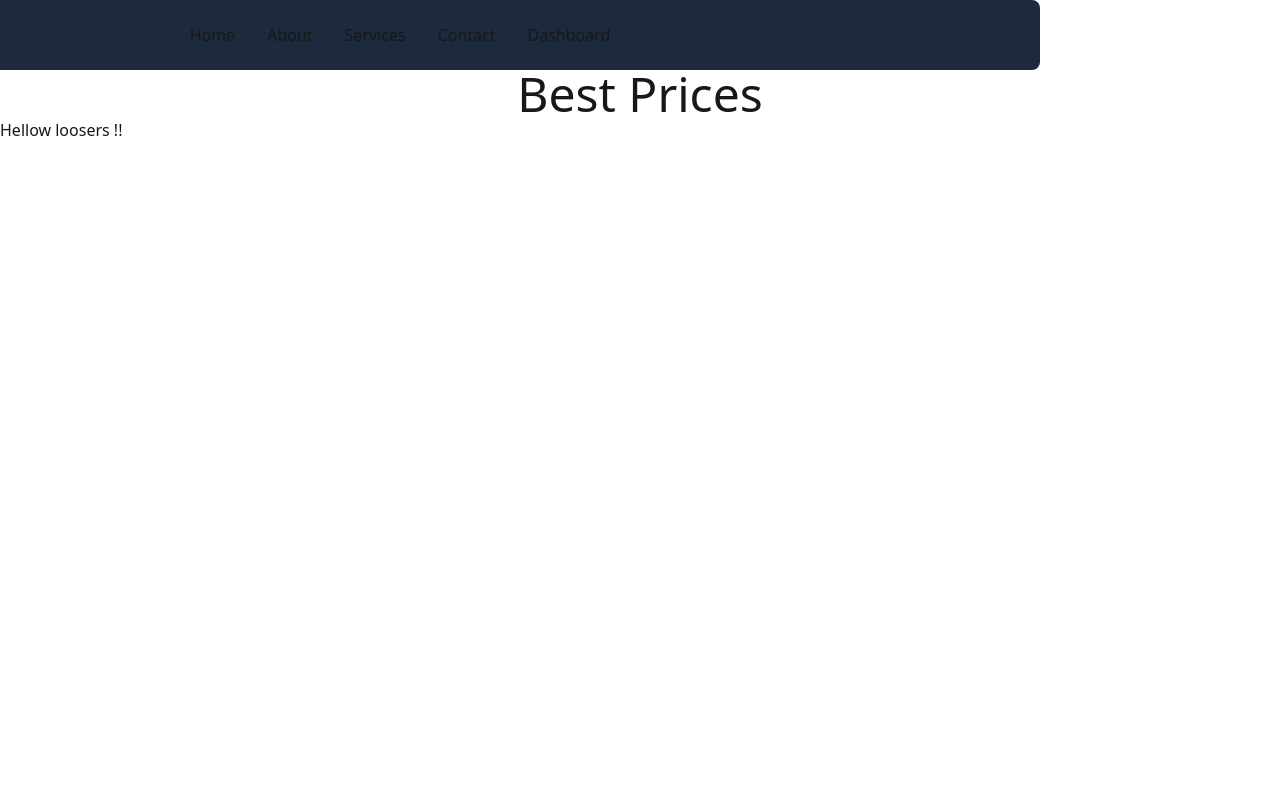
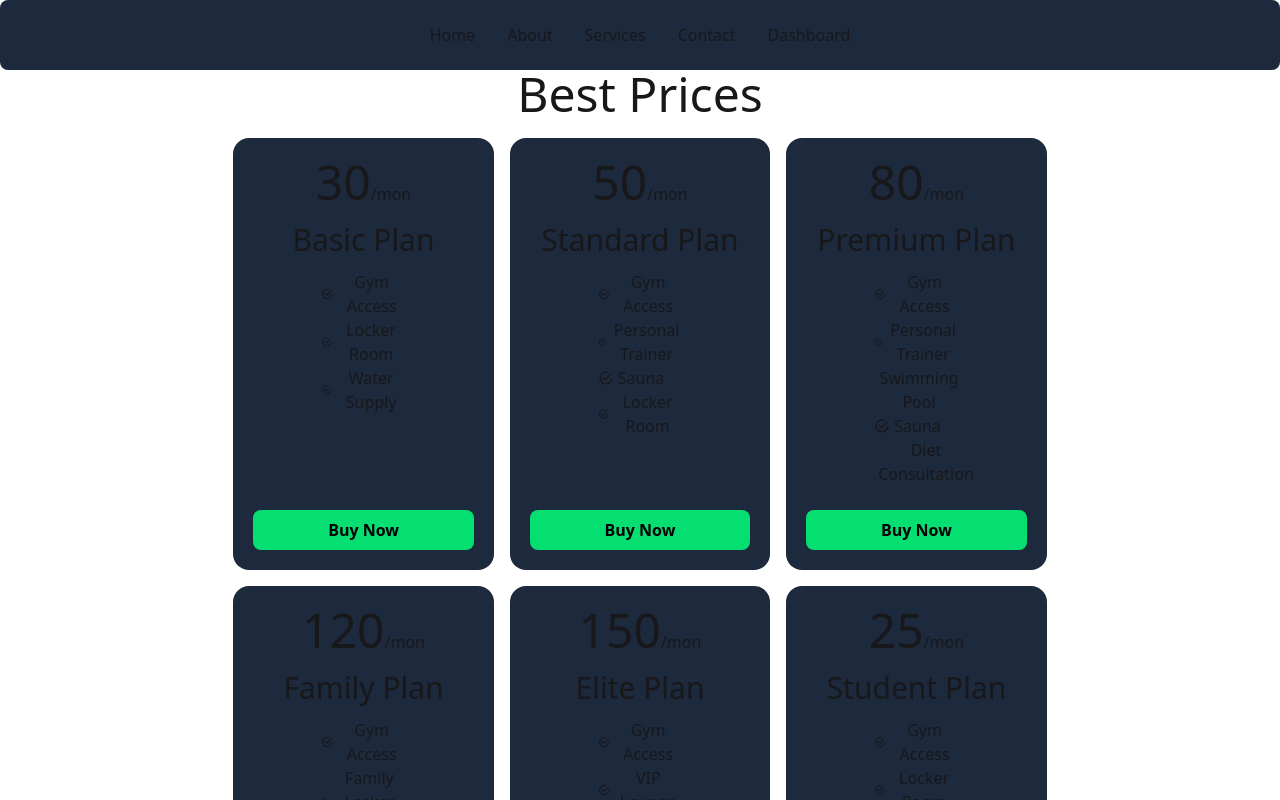
Before and after one commit to asirff399/price_options, a React (Vite) app: page / in a window 1280 px wide. Shown: the top 800 px of the page. Built offline with nearby package versions, Linux system fonts and the light colour scheme.

Commit message:
[Price Options card] - complete

```diff
--- a/src/App.jsx
+++ b/src/App.jsx
@@ -9,7 +9,6 @@ function App() {
      {/* <DaisyNav></DaisyNav> */}
      <NavBar></NavBar>
      <Priceoptions></Priceoptions>
-     <h1>Hellow loosers !!</h1>
     </>
   );
 }
--- /dev/null
+++ b/src/Components/Features/Features.jsx
@@ -0,0 +1,14 @@
+import PropTypes from "prop-types";
+import { IoMdCheckmarkCircleOutline } from "react-icons/io";
+
+const Features = ({feature}) => {
+    return (
+        <div>
+            <p className="flex justify-start items-center px-2 gap-1"><IoMdCheckmarkCircleOutline/> {feature}</p>
+        </div>
+    );
+};
+Features.propTypes = {
+    feature:PropTypes.string.isRequired,
+}
+export default Features;
--- a/src/Components/Link/Link.jsx
+++ b/src/Components/Link/Link.jsx
@@ -6,6 +6,6 @@ const Link = ({route}) => {
     );
 };
 Link.propTypes={
-    route: PropTypes.array.isRequired,
+    route: PropTypes.object.isRequired,
 }
 export default Link;
--- a/src/Components/NavBar/NavBar.jsx
+++ b/src/Components/NavBar/NavBar.jsx
@@ -16,10 +16,10 @@ const NavBar = () => {
         <nav className="w-full h-[70px]">
             <div className="text-3xl md:hidden lg:hidden p-5" onClick={()=>setOpen(!open)}>
                 {
-                    open === true ? <HiOutlineMenuAlt1 /> : <FaRegWindowClose />
+                    open === true ?  <FaRegWindowClose /> : <HiOutlineMenuAlt1 />
                 }
             </div>
-            <ul className={`${open ? 'start-6':'-start-60'} absolute duration-1000 md:relative lg:relative bg-slate-800 md:w-full lg:w-full md:h-full lf:w-full md:flex lg:flex justify-center items-center gap-4 p-2 rounded-lg`}>
+            <ul className={`${open ? 'start-6':'-start-60'} md:start-0 lg:start-0 absolute duration-1000 md:relative lg:relative bg-slate-800 md:w-full lg:w-full md:h-full lf:w-full md:flex lg:flex justify-center items-center gap-4 p-2 rounded-lg`}>
                 {
                     routes.map(route => <Link key={route.id} route={route}></Link>)
                 }
--- a/src/Components/Priceoption/Priceoption.jsx
+++ b/src/Components/Priceoption/Priceoption.jsx
@@ -1,13 +1,24 @@
 import PropTypes from "prop-types";
-const Priceoption = ({price}) => {
-    console.log(price)
+import Features from "../Features/Features";
+const Priceoption = ({option}) => {
+    const {name,price,features} = option;
     return (
-        <div>
-
+        <div className="h-full flex flex-col text-center bg-slate-800 rounded-2xl py-5">
+            <h2>
+                <span className="text-5xl">{price}</span>
+                <span>/mon</span>
+            </h2>
+            <h4 className="text-3xl pt-4">{name}</h4>
+            <div className="px-20 flex-grow py-3">
+                {
+                    features.map((feature,idx) => <Features key={idx} feature={feature}></Features>)
+                }
+            </div>
+            <button className="bg-green-400 text-black font-bold py-2 px-11 rounded-lg mt-3 mx-5">Buy Now</button>
         </div>
     );
 };
 Priceoption.propTypes = {
-    price:PropTypes.array.isRequired,
+    option:PropTypes.object.isRequired,
 }
 export default Priceoption;
--- a/src/Components/Priceoptions/Priceoptions.jsx
+++ b/src/Components/Priceoptions/Priceoptions.jsx
@@ -2,18 +2,21 @@ import { useEffect, useState } from "react";
 import Priceoption from "../Priceoption/Priceoption";
 
 const Priceoptions = () => {
-    const [option,setOption] = useState([])
+    const [priceopt,setPriceopt] = useState([])
     useEffect(()=>{
         fetch('prices.json')
         .then(res=>res.json())
-        .then(data=>setOption(data))
+        .then(data=>setPriceopt(data))
     },[])
     return (
         <div>
             <h2 className="text-5xl text-center">Best Prices</h2>
-            {
-                option.map(price=> <Priceoption key={price.id} price={price}></Priceoption>)
-            }
+            <div className="md:w-5/6 lg:w-4/6 mx-auto grid md:grid-cols-2 lg:grid-cols-3 gap-4 items-center p-5">
+                {
+                    priceopt.map(option=> <Priceoption key={option.id} option={option}></Priceoption>)
+                }
+            </div>
+
         </div>
     );
 };
```
